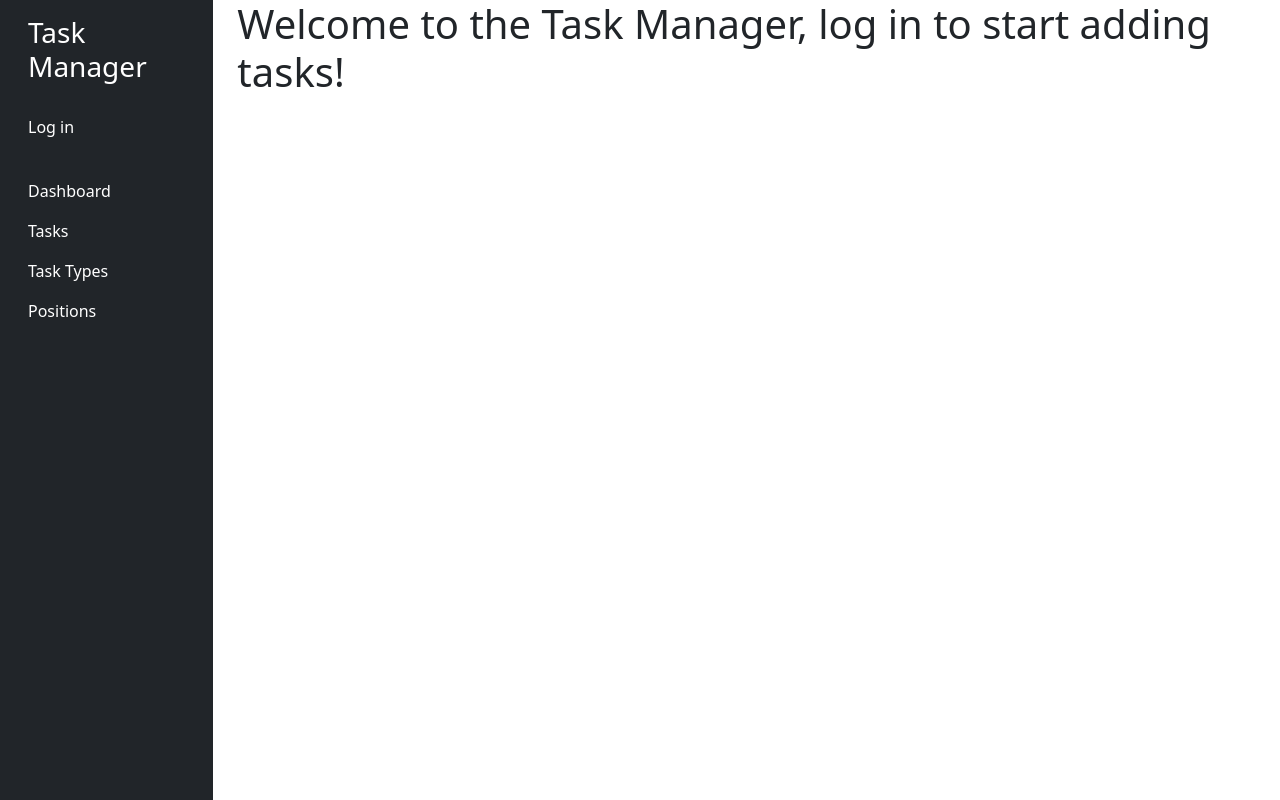
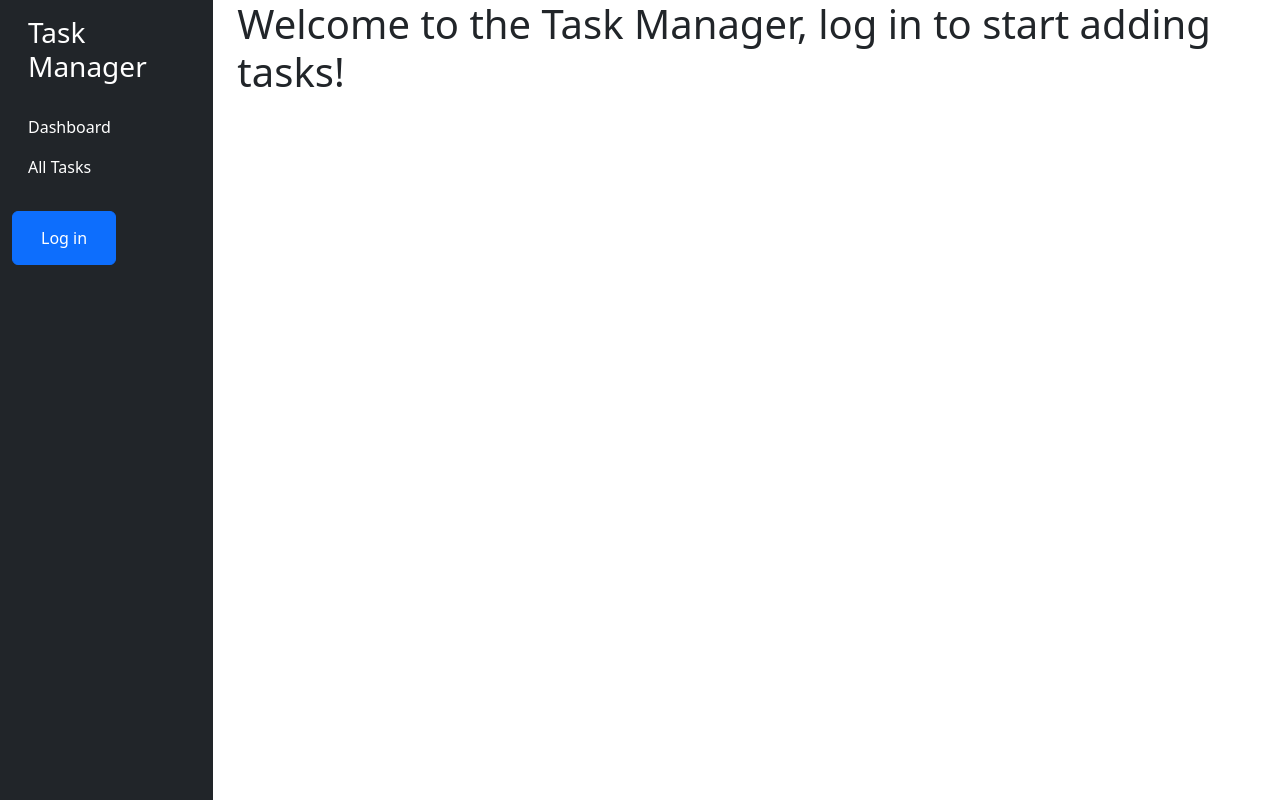
Before and after one commit to omerlenko/it-task-manager, a Django app: template templates/task_manager/index.html in a window 1280 px wide. Run offline with Django 5.2, Linux system fonts and the light colour scheme; the template is opened without the code that fills it, so the values that code supplies are empty.

Commit message:
remove unnecessary items from the sidebar, rename others

```diff
--- a/templates/includes/sidebar.html
+++ b/templates/includes/sidebar.html
@@ -1,34 +1,42 @@
 <nav class="col-md-3 col-lg-2 d-md-block bg-dark text-white sidebar vh-100">
   <div class="position-sticky">
     <h3 class="p-3">Task Manager</h3>
+
     <ul class="nav flex-column">
+
+      <div class="mb-4">
+        <li class="nav-item">
+          <a class="nav-link text-white" href="{% url "task_manager:index" %}">Dashboard</a>
+        </li>
+        <li class="nav-item">
+          <a class="nav-link text-white" href="{% url "task_manager:task-list" %}">All Tasks</a>
+        </li>
+      </div>
+
+{#      <li class="nav-item">#}
+{#        <a class="nav-link text-white" href="#">Task Types</a>#}
+{#      </li>#}
+{#      <li class="nav-item">#}
+{#        <a class="nav-link text-white" href="#">Positions</a>#}
+{#      </li>#}
+      <div>
         {% if user.is_authenticated %}
           <li class="nav-item">
             <a class="nav-link text-white" href="#">My profile</a>
           </li>
-      <li class="nav-item mb-4">
+          <li class="nav-item mb-4 btn btn-danger">
             <form action="{% url "logout" %}" method="post">
               {% csrf_token %}
               <button type="submit" class="nav-link text-white">Log out</button>
             </form>
           </li>
         {% else %}
-        <li class="nav-item mb-4">
+          <li class="nav-item mb-4 btn btn-primary">
             <a class="nav-link text-white" href="{% url "login" %}">Log in</a>
           </li>
         {% endif %}
-      <li class="nav-item">
-        <a class="nav-link text-white" href="{% url "task_manager:index" %}">Dashboard</a>
-      </li>
-      <li class="nav-item">
-        <a class="nav-link text-white" href="{% url "task_manager:task-list" %}">Tasks</a>
-      </li>
-      <li class="nav-item">
-        <a class="nav-link text-white" href="#">Task Types</a>
-      </li>
-      <li class="nav-item">
-        <a class="nav-link text-white" href="#">Positions</a>
-      </li>
+      </div>
+
     </ul>
   </div>
 </nav>
```
Lines whose indentation alone changed are shown as unchanged.
